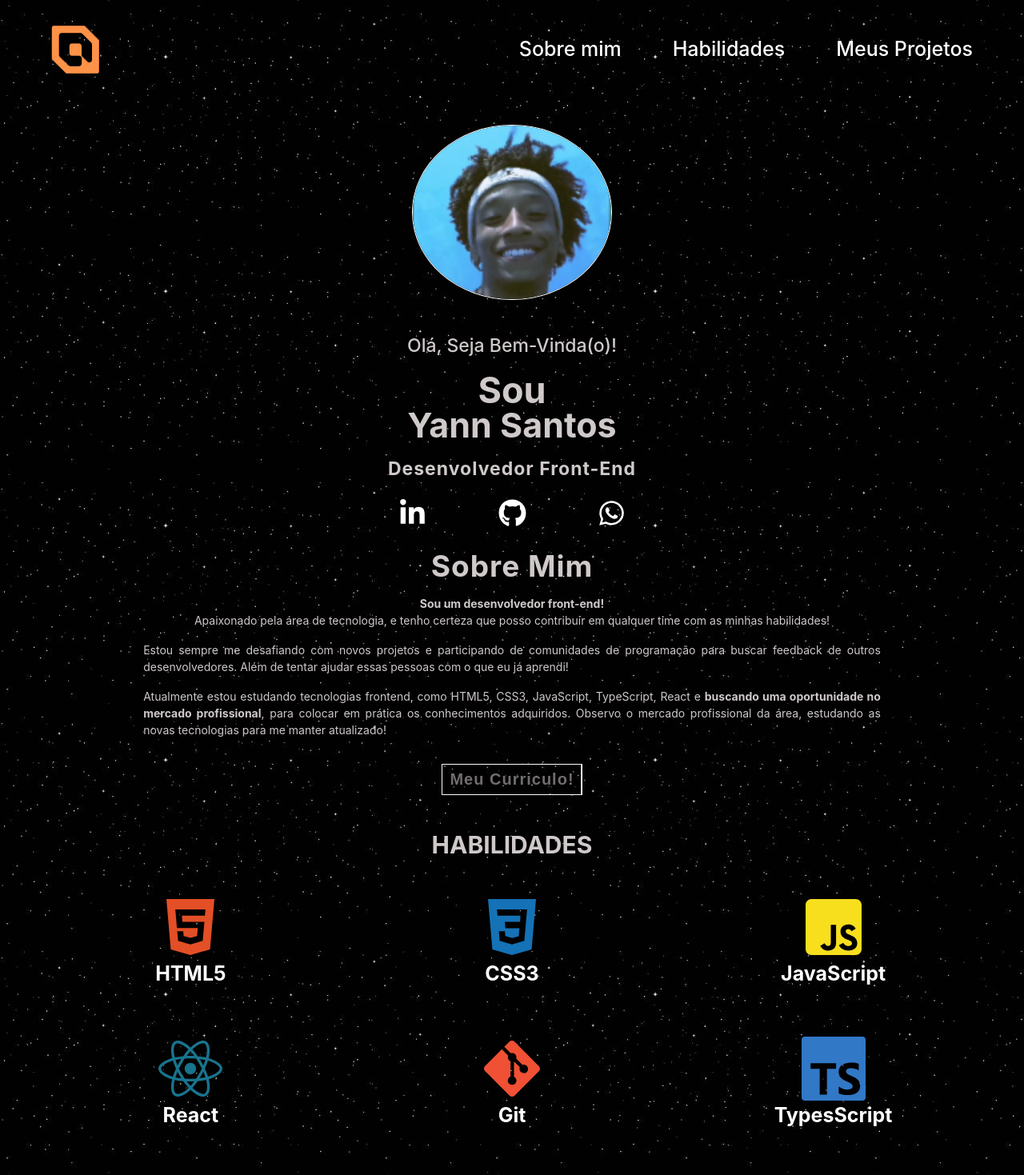
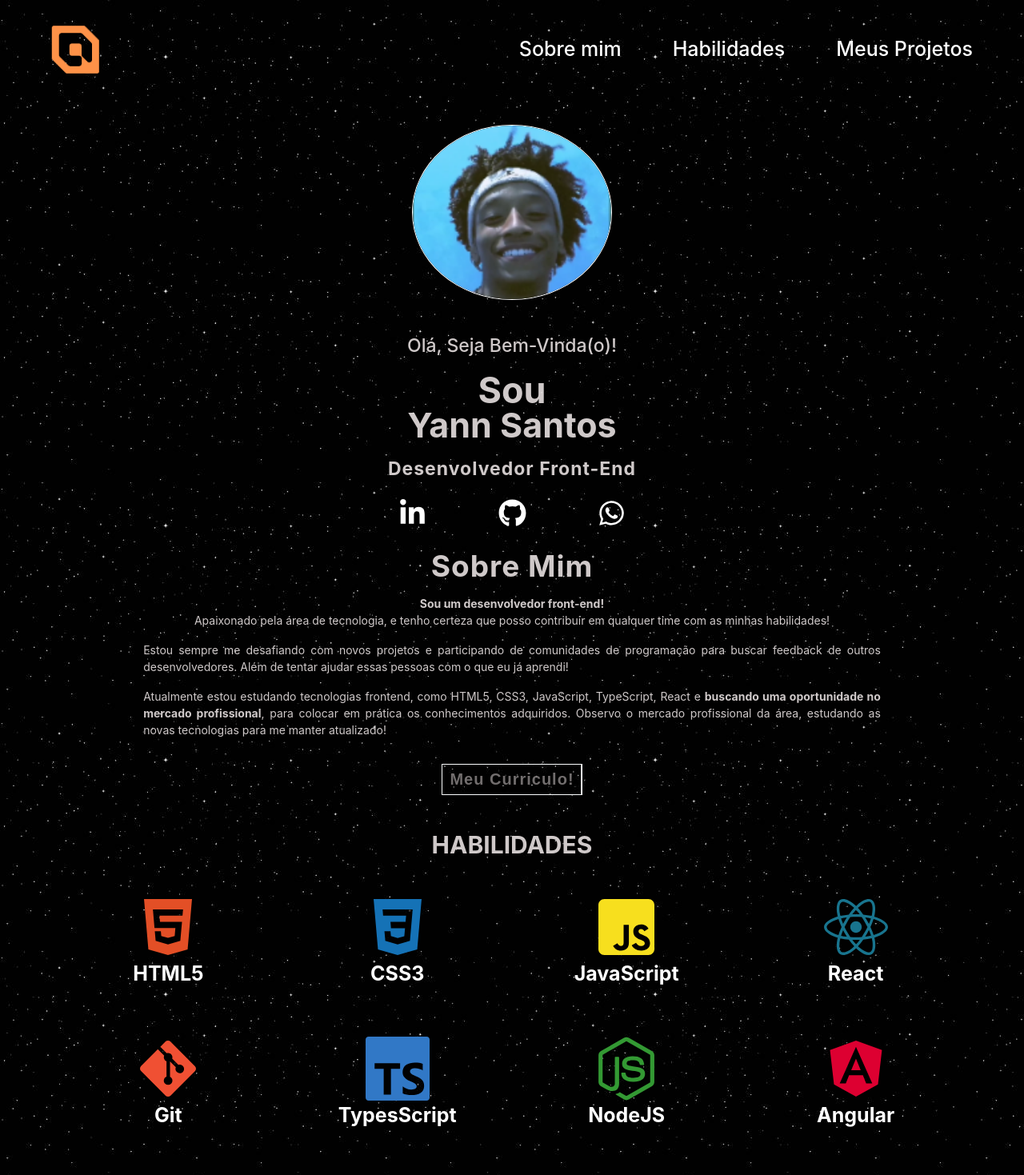
Before and after one commit to YannDarkz/portfolio-react, a React (Vite) app: page / in a window 1280 px wide. Shown: the top 1469 px of the page at 80% size. Built offline with nearby package versions, Linux system fonts and the light colour scheme.

Commit message:
refatoração scss skills

```diff
--- a/src/components/skills/skills.module.scss
+++ b/src/components/skills/skills.module.scss
@@ -27,6 +27,11 @@
 
             & > :first-child {
                 font-size: 8rem;
+            }
+
+            @media (min-width: 1120px) {
+                width: 20%;
+
             }
 
         }
@@ -69,10 +74,12 @@
 
         .angular {
             color: #DD0031;
+
         }
 
         .node {
             color: #339933;
+
         }
 
         .ts {
```
